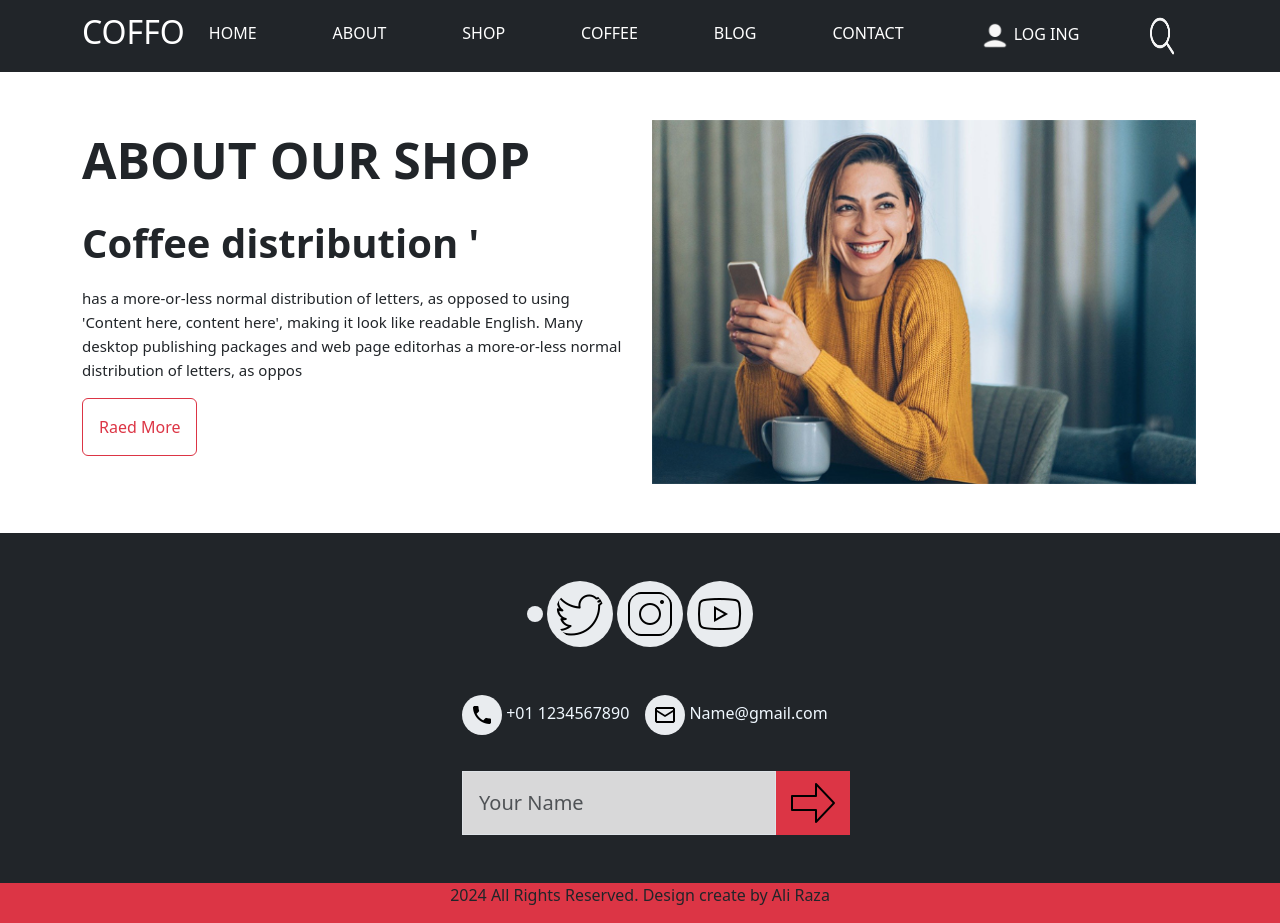
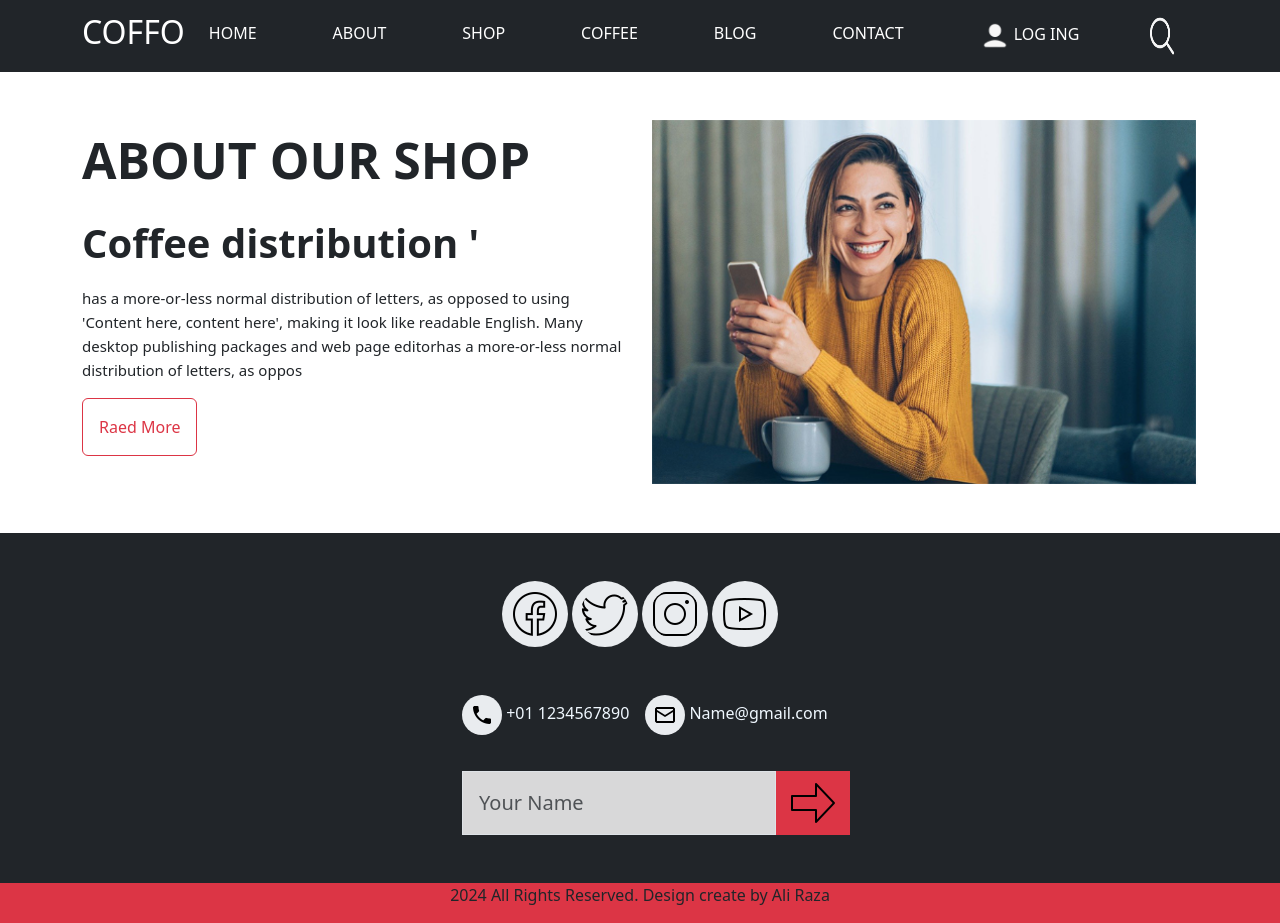
Before and after one commit to AliRaza7411/final-project, a plain HTML site: page about.html in a window 1280 px wide. Drawn offline with Linux system fonts and the light colour scheme; files whose address does not match are found by name.

Commit message:
Update about.html

```diff
--- a/about.html
+++ b/about.html
@@ -85,7 +85,7 @@
           <div class="row">
             <div class="col-md-12">
       <div class="icon my-5  text-xl-center " >
-        <img  class="bg-body-secondary p-2" style="border-radius: 50px;" src="/.images/facebook.png" alt="">  <img style="border-radius: 50px;"  class="bg-body-secondary  p-2"   src="./images/twtiter.png" alt="">
+        <img  class="bg-body-secondary p-2" style="border-radius: 50px;" src="./images/facebook.png" alt="">  <img style="border-radius: 50px;"  class="bg-body-secondary  p-2"   src="./images/twtiter.png" alt="">
         <img style="border-radius: 50px;"   class="bg-body-secondary  p-2" src="./images/inta.png" alt="">  <img style="border-radius: 50px;" class="bg-body-secondary  p-2" src="./images/youtube.png" alt="">
       </div>
       <div class="footer-text  text-xl-center">
```
